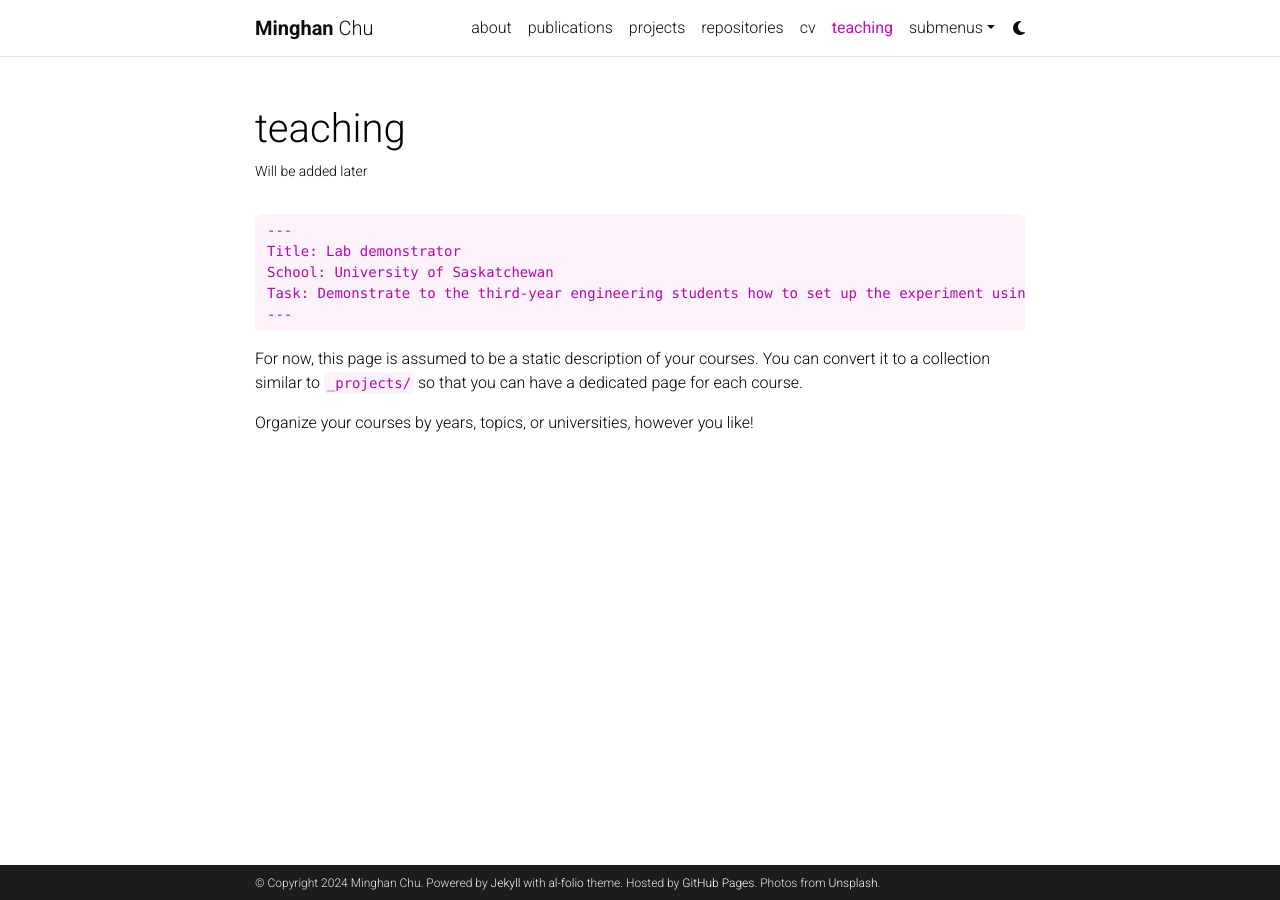
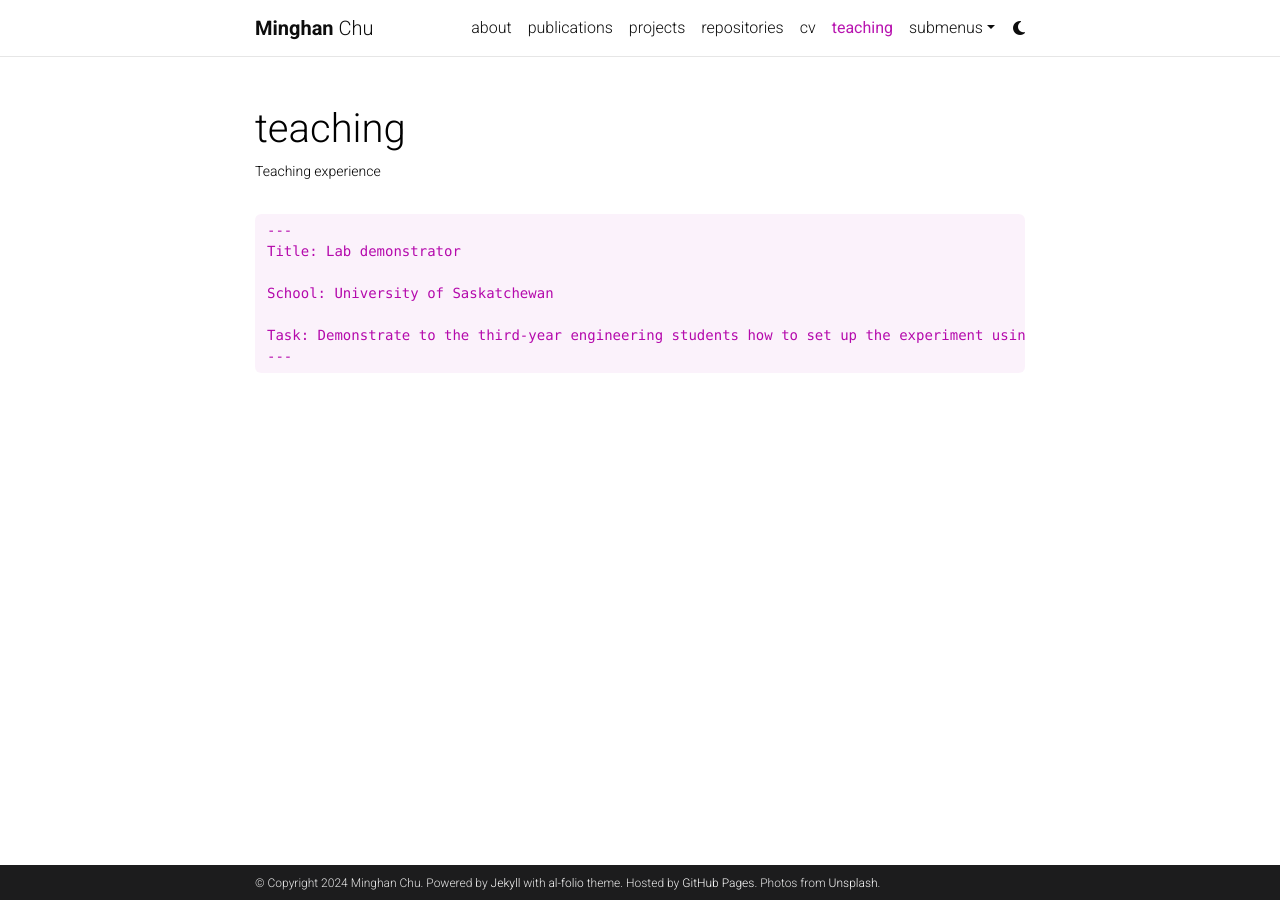
Before and after one commit to MinghanChu/MinghanChu.github.io, a Jekyll site: the page built from _pages/teaching.md, in a window 1280 px wide. Built offline with Jekyll 4.4.1, drawn with Linux system fonts in a browser that asks for light colours; comment, search, counter and statistics services are not loaded; a style sheet for code colours, icons or effects is not loaded.

Commit message:
Update teaching.md

```diff
--- a/_pages/teaching.md
+++ b/_pages/teaching.md
@@ -2,18 +2,15 @@
 layout: page
 permalink: /teaching/
 title: teaching
-description: Will be added later
+description: Teaching experience
 nav: true
 nav_order: 6
 ---
 
     ---
     Title: Lab demonstrator
+
     School: University of Saskatchewan
+
     Task: Demonstrate to the third-year engineering students how to set up the experiment using the data acquisition system.
     ---
-
-
-For now, this page is assumed to be a static description of your courses. You can convert it to a collection similar to `_projects/` so that you can have a dedicated page for each course.
-
-Organize your courses by years, topics, or universities, however you like!
```
